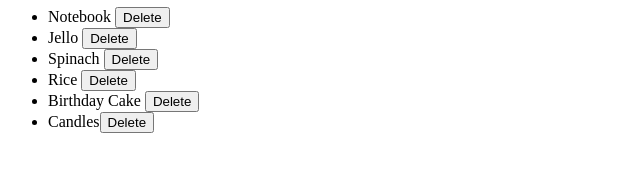
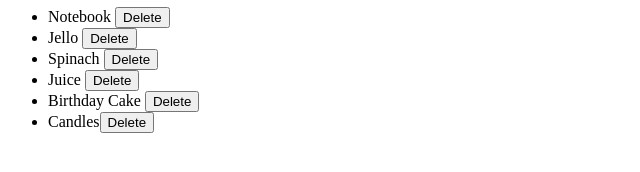
Before and after one commit to ouadieRouak/todo-list, a plain HTML site: page index.html in a window 1280 px wide. Shown: the part 144-316 px from the top of the page, 0-640 px from the left. Drawn offline with Linux system fonts and the light colour scheme.

Commit message:
changing todo list

```diff
--- a/index.html
+++ b/index.html
@@ -13,7 +13,7 @@
 		<li random="23"> Notebook </li>
 		<li>Jello </li>
 		<li>Spinach </li>
-		<li>Rice </li>
+		<li>Juice </li>
 		<li>Birthday Cake </li>
 		<li>Candles</li>
 	</ul>
```
